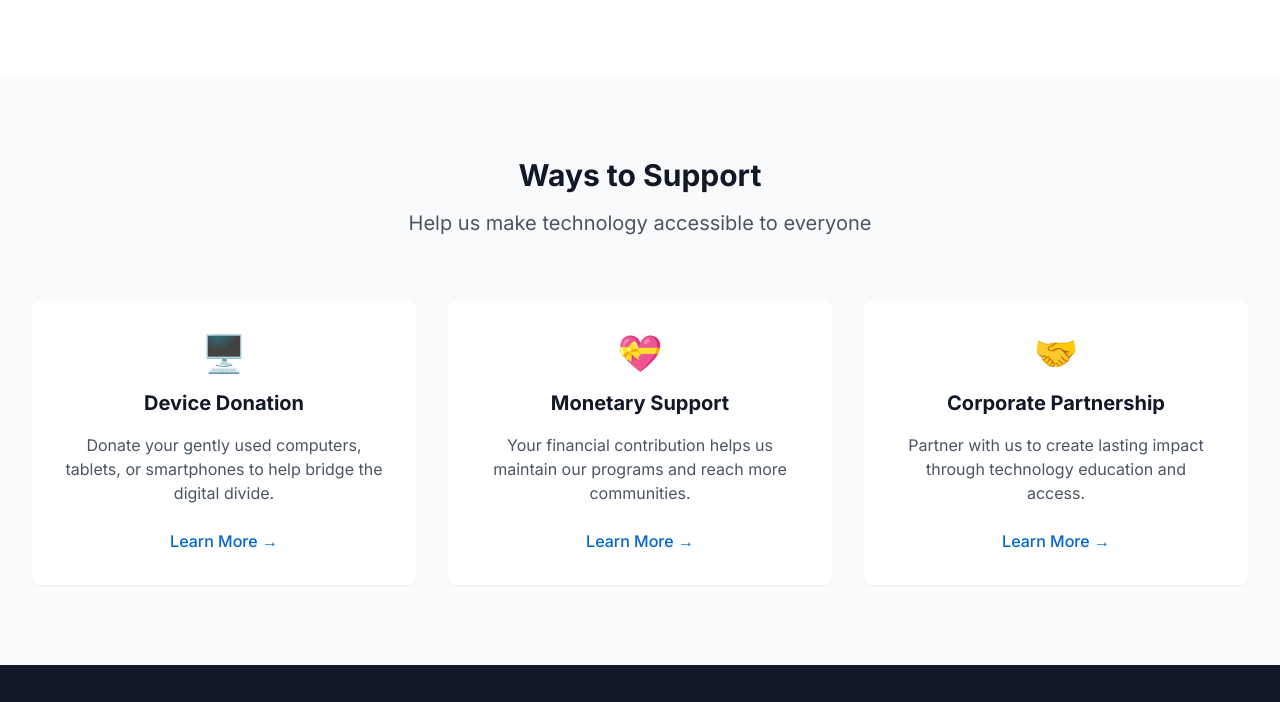
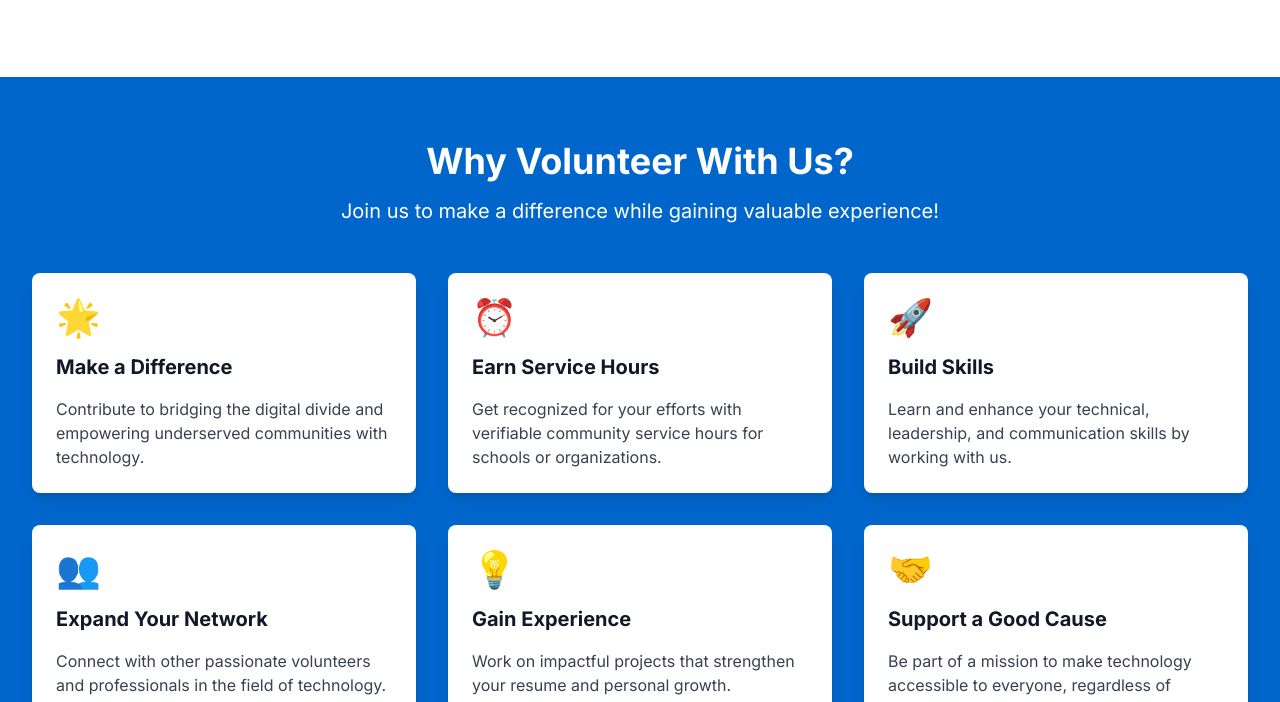
Before and after one commit to ProjectTechFoundation/website, an Astro site: page /get-involved in a window 1280 px wide. Shown: the part 1005-1707 px from the top of the page. Built offline with nearby package versions, Linux system fonts and the light colour scheme; Astro itself is replaced by a stand-in of ours.

Commit message:
Added volunteering benefits

```diff
--- /dev/null
+++ b/src/components/get-involved/Benefits.astro
@@ -0,0 +1,40 @@
+<section class="py-16 bg-primary text-white">
+  <div class="max-w-7xl mx-auto px-4 sm:px-6 lg:px-8">
+    <div class="text-center">
+      <h2 class="text-3xl font-extrabold sm:text-4xl">Why Volunteer With Us?</h2>
+      <p class="mt-4 text-lg sm:text-xl">Join us to make a difference while gaining valuable experience!</p>
+    </div>
+    <div class="mt-12 grid grid-cols-1 sm:grid-cols-2 lg:grid-cols-3 gap-8">
+      <div class="bg-white text-gray-900 p-6 rounded-lg shadow-lg">
+        <div class="text-4xl mb-4 text-primary">🌟</div>
+        <h3 class="text-xl font-bold">Make a Difference</h3>
+        <p class="mt-4 text-gray-700">Contribute to bridging the digital divide and empowering underserved communities with technology.</p>
+      </div>
+      <div class="bg-white text-gray-900 p-6 rounded-lg shadow-lg">
+        <div class="text-4xl mb-4 text-primary">⏰</div>
+        <h3 class="text-xl font-bold">Earn Service Hours</h3>
+        <p class="mt-4 text-gray-700">Get recognized for your efforts with verifiable community service hours for schools or organizations.</p>
+      </div>
+      <div class="bg-white text-gray-900 p-6 rounded-lg shadow-lg">
+        <div class="text-4xl mb-4 text-primary">🚀</div>
+        <h3 class="text-xl font-bold">Build Skills</h3>
+        <p class="mt-4 text-gray-700">Learn and enhance your technical, leadership, and communication skills by working with us.</p>
+      </div>
+      <div class="bg-white text-gray-900 p-6 rounded-lg shadow-lg">
+        <div class="text-4xl mb-4 text-primary">👥</div>
+        <h3 class="text-xl font-bold">Expand Your Network</h3>
+        <p class="mt-4 text-gray-700">Connect with other passionate volunteers and professionals in the field of technology.</p>
+      </div>
+      <div class="bg-white text-gray-900 p-6 rounded-lg shadow-lg">
+        <div class="text-4xl mb-4 text-primary">💡</div>
+        <h3 class="text-xl font-bold">Gain Experience</h3>
+        <p class="mt-4 text-gray-700">Work on impactful projects that strengthen your resume and personal growth.</p>
+      </div>
+      <div class="bg-white text-gray-900 p-6 rounded-lg shadow-lg">
+        <div class="text-4xl mb-4 text-primary">🤝</div>
+        <h3 class="text-xl font-bold">Support a Good Cause</h3>
+        <p class="mt-4 text-gray-700">Be part of a mission to make technology accessible to everyone, regardless of background.</p>
+      </div>
+    </div>
+  </div>
+</section>
--- a/src/pages/get-involved.astro
+++ b/src/pages/get-involved.astro
@@ -2,6 +2,7 @@
 import Layout from '../layouts/Layout.astro';
 import VolunteerForm from '../components/get-involved/VolunteerForm.astro';
 import DonationOptions from '../components/get-involved/DonationOptions.astro';
+import Benefits from '../components/get-involved/Benefits.astro';
 
 // Access the current URL
 const currentUrl = Astro.url;
@@ -14,6 +15,7 @@ const showDonationOptions = currentUrl.hash === '#donate';
   ) : (
     <>
       <VolunteerForm />
+      <Benefits />
       <DonationOptions />
     </>
   )}
```
Also changed, not shown: 1 other file.
